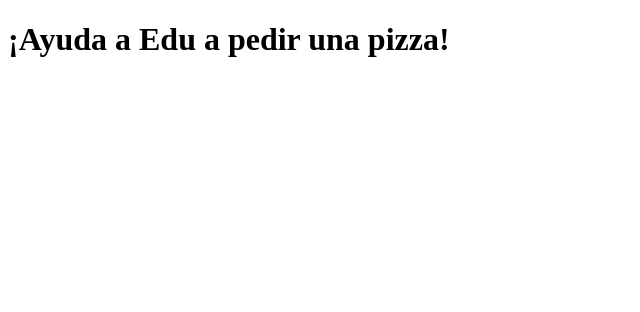
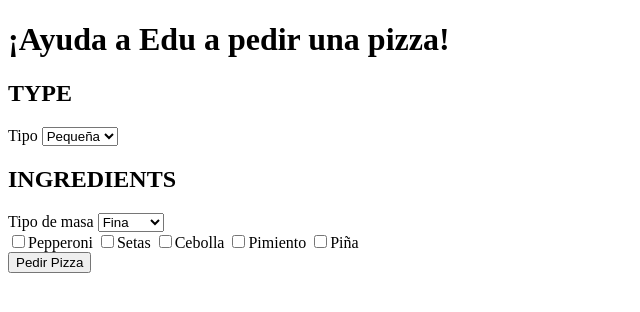
Before and after one commit to RaquelOrtegaLabrac/W0CH1-Ortega-Raquel, a plain HTML site: page index.html in a window 1280 px wide. Shown: the whole page, without its empty margins (0-640 px from the left). Drawn offline with Linux system fonts and the light colour scheme.

Commit message:
html done

```diff
--- a/index.html
+++ b/index.html
@@ -16,6 +16,44 @@
   <header>
     <h1>¡Ayuda a Edu a pedir una pizza!</h1>
   </header>
+  <section>
+    <h2>TYPE</h2>
+    <form>
+      <label for="size">Tipo</label>
+      <select name="size" id="size">
+        <option value="Little">Pequeña</option>
+        <option value="Medium">Mediana</option>
+        <option value="Big">Grande</option>
+        <option value="Giant">Enorme</option>
+      </select>
+
+    </form>
+
+    <section>
+      <h2>INGREDIENTS</h2>
+      <form>
+        <label for="crust-type">Tipo de masa</label>
+        <select name="crust-type" id="crust-type">
+          <option value="Thin">Fina</option>
+          <option value="Thick">Gruesa</option>
+          <option value="Bread">Pan</option>
+        </select>
+
+      </form>
+      <form>
+        <label><input type="checkbox" id="checkbox1" value="pepperoni">Pepperoni</label>
+        <label><input type="checkbox" id="checkbox2" value="setas">Setas</label>
+        <label><input type="checkbox" id="checkbox3" value="cebolla">Cebolla</label>
+        <label><input type="checkbox" id="checkbox4" value="Pimiento">Pimiento</label>
+        <label><input type="checkbox" id="checkbox5" value="Piña">Piña</label>
+
+
+      </form>
+    </section>
+    <section>
+      <button>Pedir Pizza</button>
+      <p></p>
+    </section>
 
 </body>
 
```
Also changed, not shown: 1 other file.
